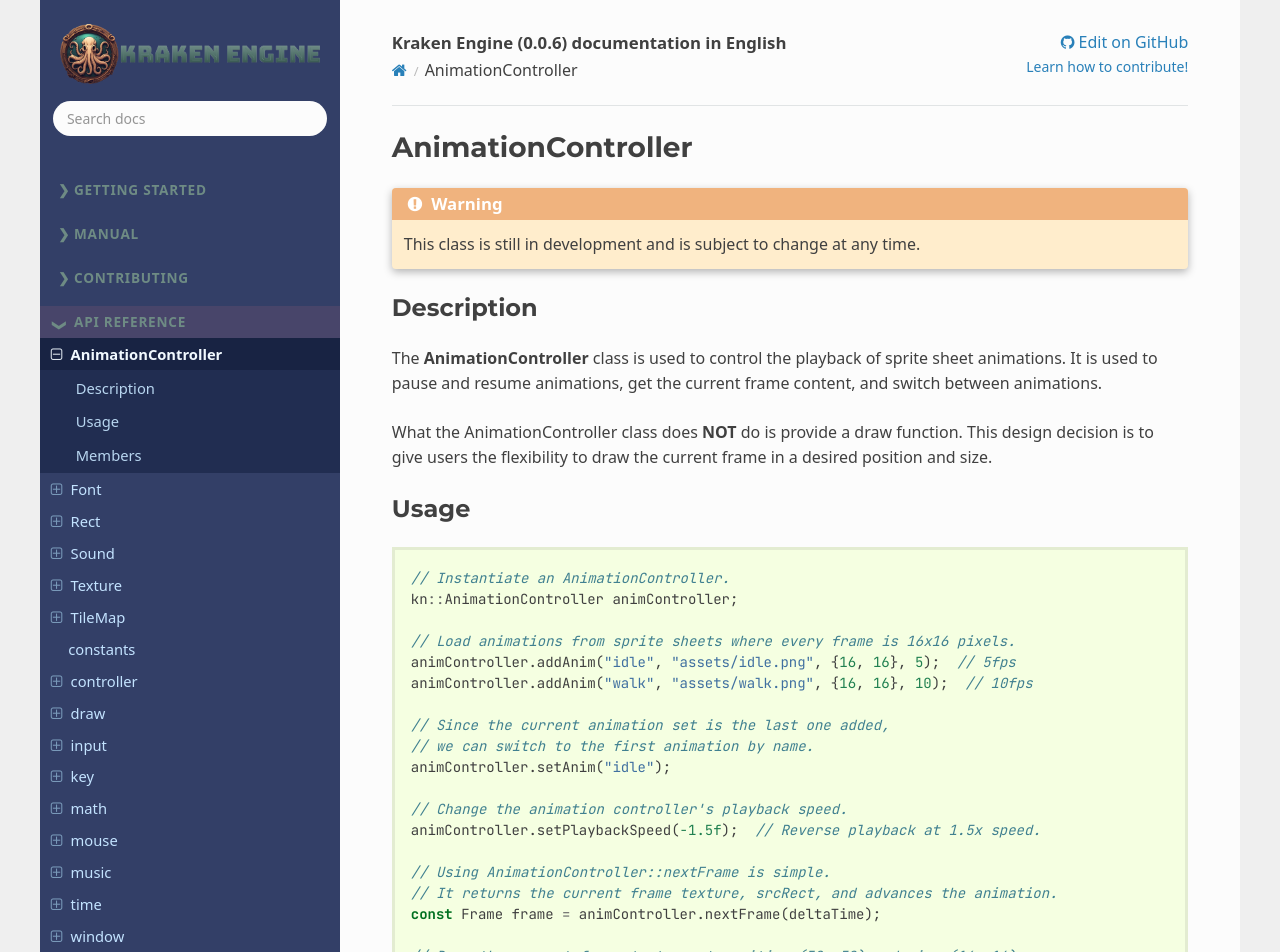
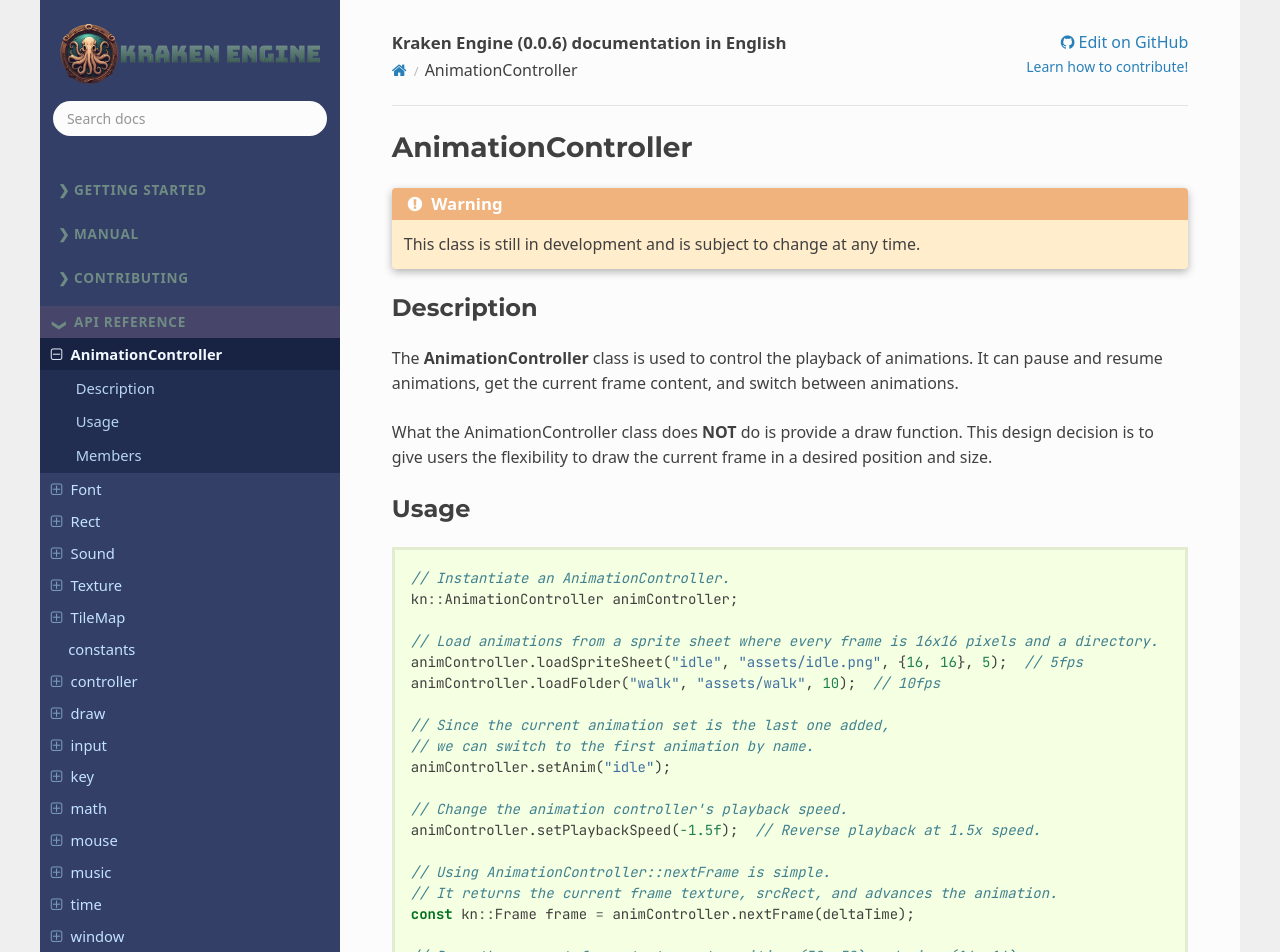
Before and after one commit to durkisneer1/Kraken-Engine, a Sphinx documentation site: the page built from docs/reference/animation_controller.rst, in a window 1280 px wide and 1400 px high. Shown: the top 952 px of the window. Built offline with Sphinx 7.4.7 and the Read the Docs theme 3.1.0, drawn with Linux system fonts in a browser that asks for light colours.

Commit message:
update anim docs and move constants

```diff
--- a/docs/reference/animation_controller.rst
+++ b/docs/reference/animation_controller.rst
@@ -8,8 +8,8 @@ AnimationController
 Description
 -----------
 
-The **AnimationController** class is used to control the playback of sprite sheet animations.
-It is used to pause and resume animations, get the current frame content, and switch between animations.
+The **AnimationController** class is used to control the playback of animations.
+It can pause and resume animations, get the current frame content, and switch between animations.
 
 What the AnimationController class does **NOT** do is provide a draw function.
 This design decision is to give users the flexibility to draw the current frame in a desired position and size.
@@ -22,9 +22,9 @@ Usage
     // Instantiate an AnimationController.
     kn::AnimationController animController;
 
-    // Load animations from sprite sheets where every frame is 16x16 pixels.
-    animController.addAnim("idle", "assets/idle.png", {16, 16}, 5);  // 5fps
-    animController.addAnim("walk", "assets/walk.png", {16, 16}, 10);  // 10fps
+    // Load animations from a sprite sheet where every frame is 16x16 pixels and a directory.
+    animController.loadSpriteSheet("idle", "assets/idle.png", {16, 16}, 5);  // 5fps
+    animController.loadFolder("walk", "assets/walk", 10);  // 10fps
 
     // Since the current animation set is the last one added,
     // we can switch to the first animation by name.
@@ -35,7 +35,7 @@ Usage
 
     // Using AnimationController::nextFrame is simple.
     // It returns the current frame texture, srcRect, and advances the animation.
-    const Frame frame = animController.nextFrame(deltaTime);
+    const kn::Frame frame = animController.nextFrame(deltaTime);
 
     // Draw the current frame texture at position (50, 50) and size (16, 16).
     kn::window::blit(*frame.tex, {50, 50, 16, 16}, frame.rect);
--- a/docs/reference/draw.rst
+++ b/docs/reference/draw.rst
@@ -23,6 +23,11 @@ Usage
     // Draw a circle at position (50, 50) with radius 16.
     kn::draw::circle({50, 50}, 16, kn::color::YELLOW);
 
+Constants
+---------
+
+.. doxygennamespace:: kn::color
+
 Functions
 ---------
 
```
Also changed, not shown: docs/reference/mouse.rst (+14 -0 lines), 2 other files.
